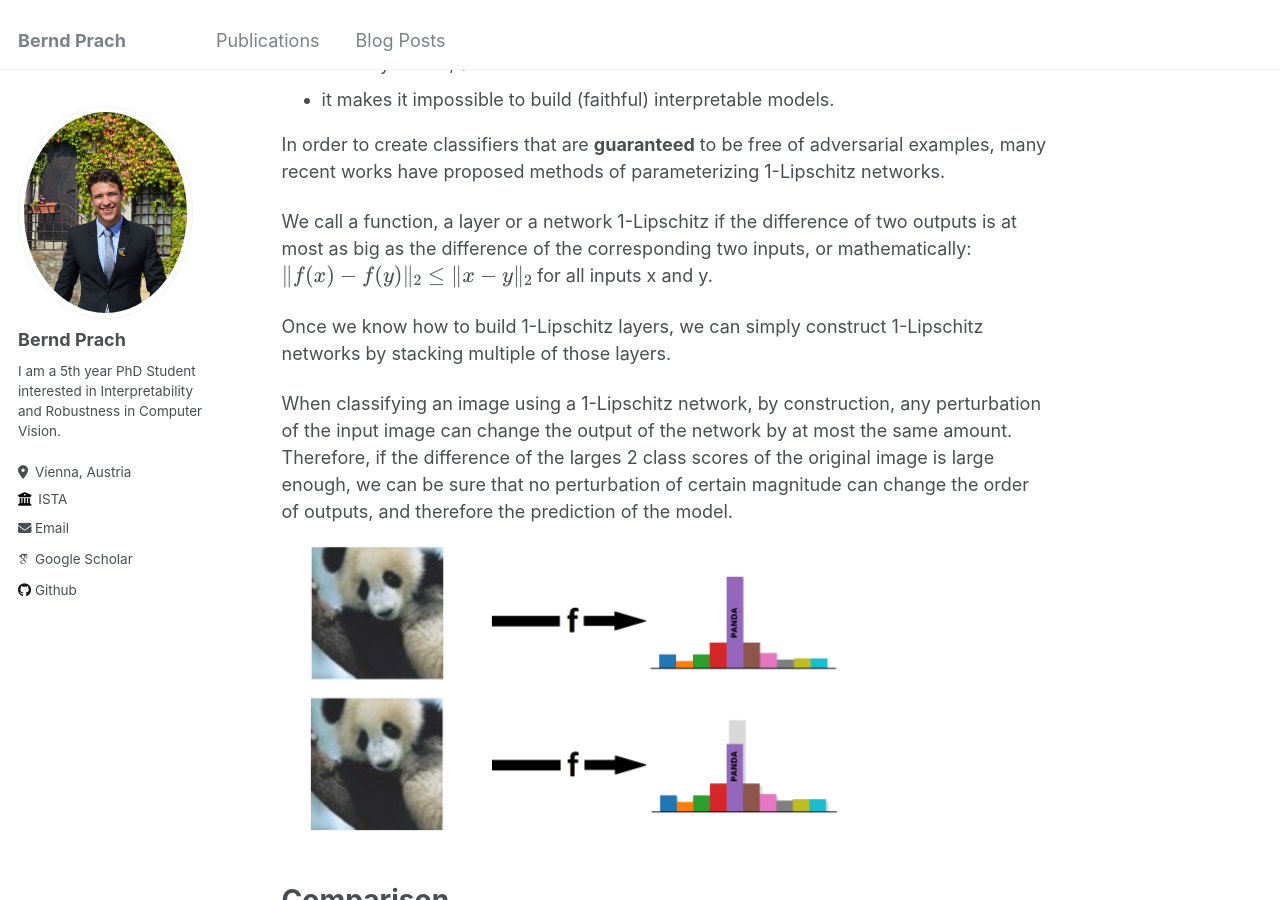
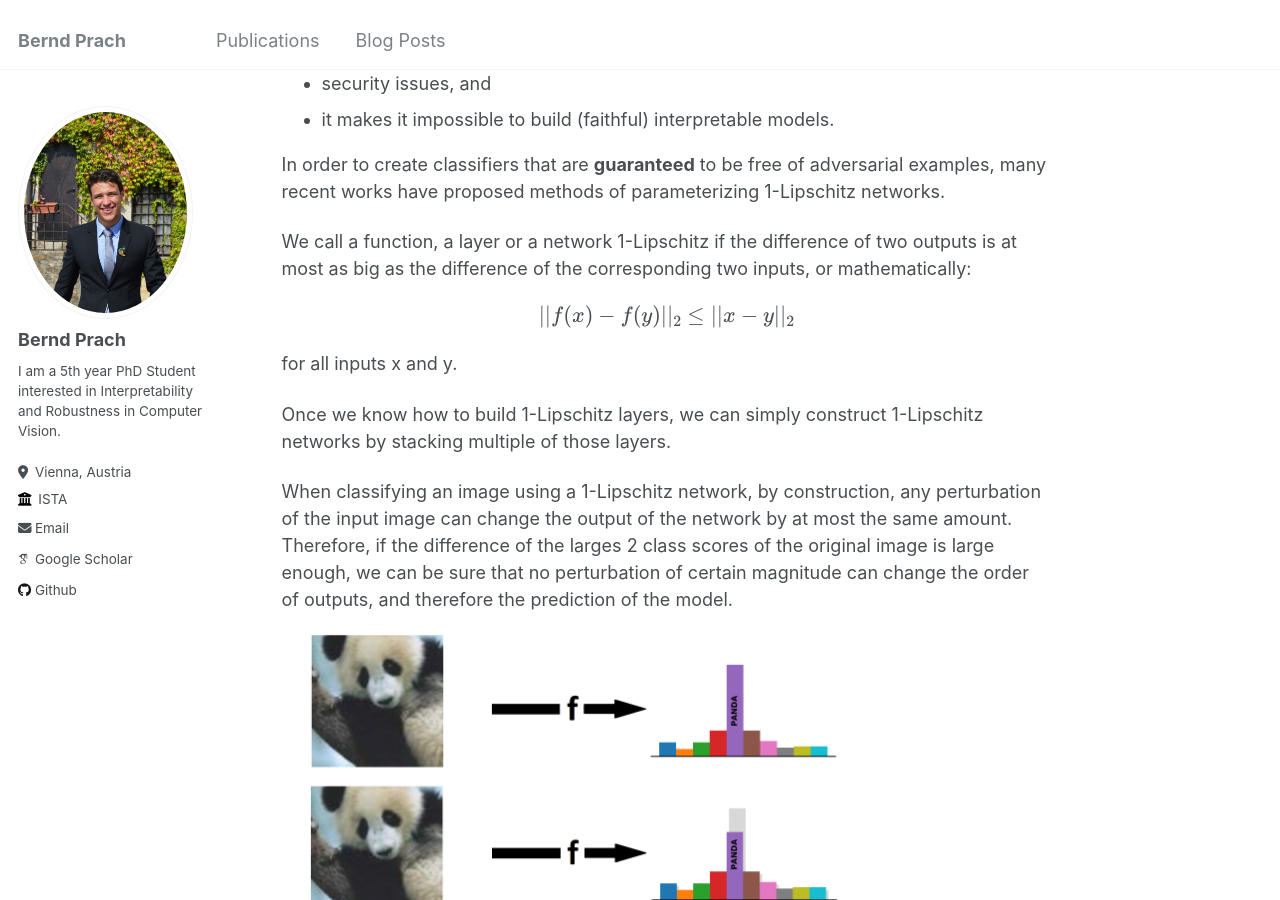
Before and after one commit to berndprach/berndprach.github.io, a Jekyll site: the page built from _posts/2024-06-26-1LipschitzLayersCompared.md, in a window 1280 px wide and 900 px high, scrolled down 1060 px. Built offline with Jekyll 4.4.1, drawn with Linux system fonts in a browser that asks for light colours; some web fonts are replaced.

Commit message:
Update 2024-06-26-1LipschitzLayersCompared.md

```diff
--- a/_posts/2024-06-26-1LipschitzLayersCompared.md
+++ b/_posts/2024-06-26-1LipschitzLayersCompared.md
@@ -17,7 +17,7 @@ Current image classification models are not robust!
 Tiny, invisible perturbations of the input, known as adversarial examples, can change the predictions of the models.
 
 <img src="/images/blog-posts/adv_panda.png" alt="Adversarial Panda" width="600"/>
-<p style="color:blue;font-size:30%;"> (Szegedy et al. 2014; Goodfellow, Shlens, and Szegedy 2015) </p>
+<p style="color:grey;font-size:70%;"> (Szegedy et al. 2014; Goodfellow, Shlens, and Szegedy 2015) </p>
 
 We study adversarial example mostly to learn more about neural networks,
 and potentlially build models that e.g. generalize better in the future.
@@ -31,7 +31,9 @@ In order to create classifiers that are **guaranteed** to be free of adversarial
 many recent works have proposed methods of parameterizing 1-Lipschitz networks.
 
 We call a function, a layer or a network 1-Lipschitz if the difference of two outputs is at most as big as the difference of the corresponding two inputs, or mathematically:
-$$ \|f(x) - f(y)\|_2 \le \|x - y\|_2 $$
+
+$$ ||f(x) - f(y)||_2 \le ||x - y||_2 $$
+
 for all inputs x and y.
 
 Once we know how to build 1-Lipschitz layers, we can simply construct 1-Lipschitz networks by stacking multiple of those layers.
```
